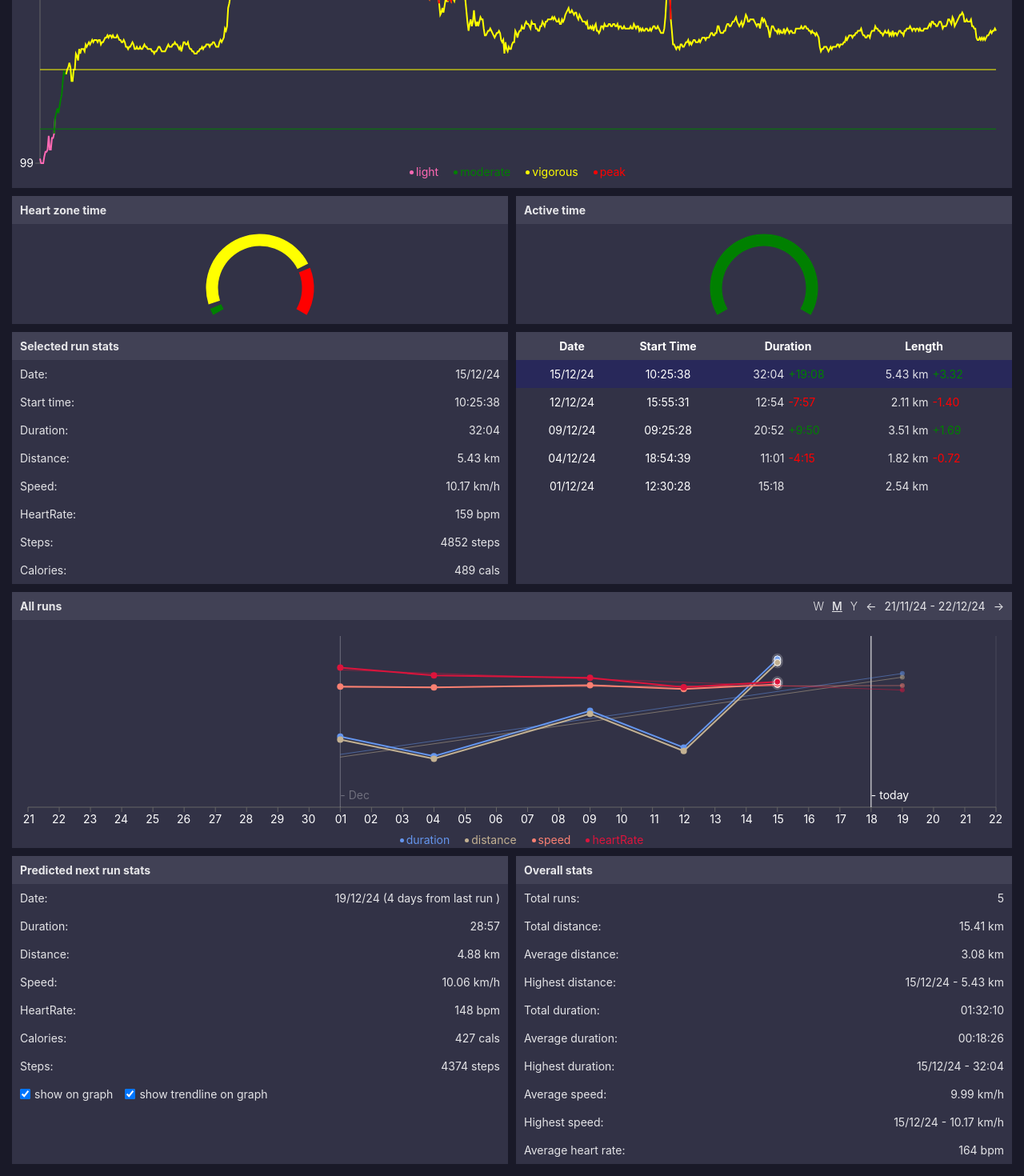
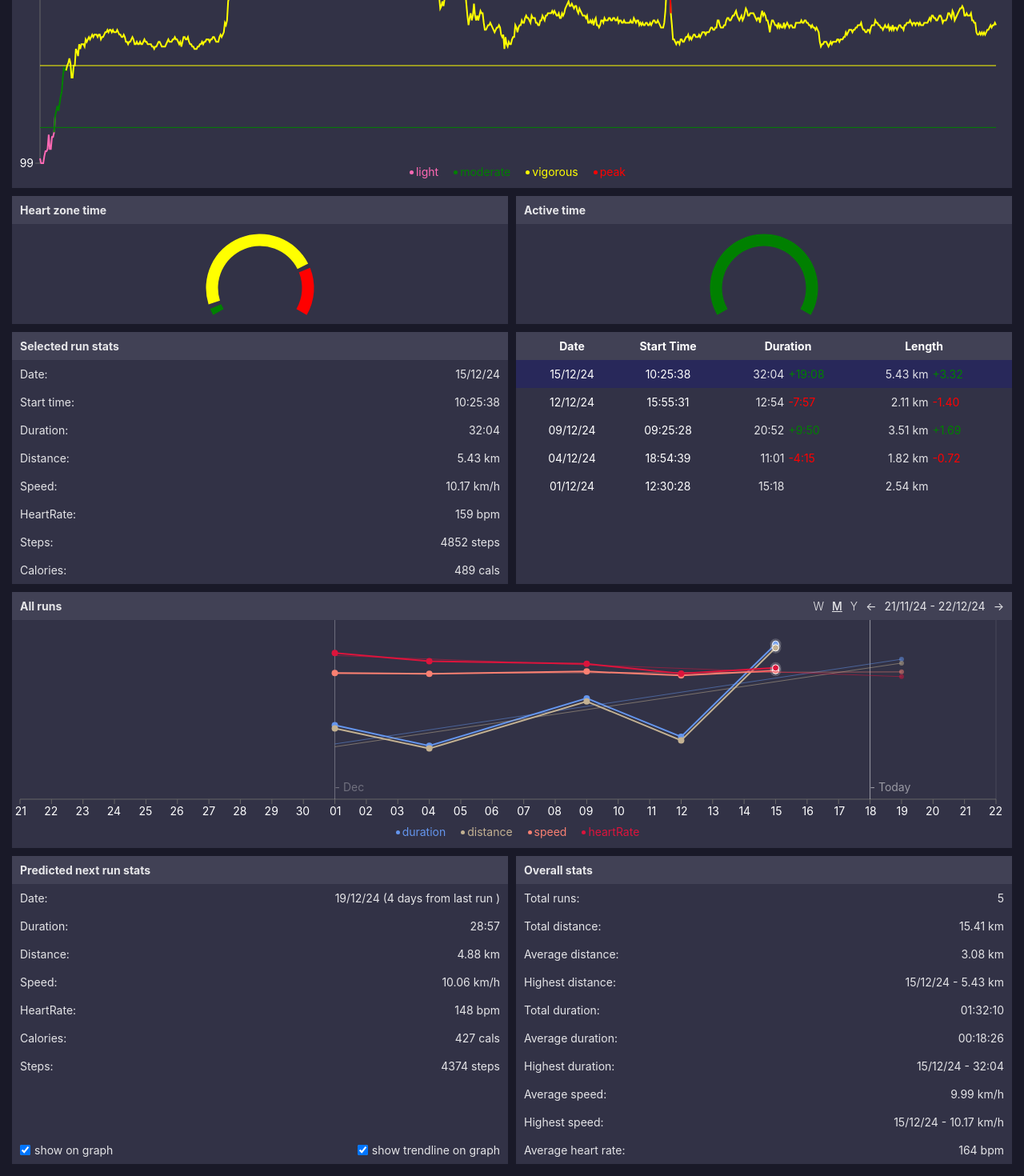
Before and after one commit to daefron/run-tracker, a React (Vite) app: page / in a window 1280 px wide. Shown: the part 100-1570 px from the top of the page at 80% size. Built offline with nearby package versions, Linux system fonts and the light colour scheme.

Commit message:
further css tweaks

```diff
--- a/src/App.css
+++ b/src/App.css
@@ -49,15 +49,11 @@ input {
   line-height: 35px;
   padding-inline: 10px;
 }
+.runItem,
+.statsFooter,
 .listItem {
   display: flex;
   justify-content: space-between;
-  line-height: 35px;
-  padding-inline: 10px;
-}
-.runItem,
-.statsFooter {
-  display: flex;
   line-height: 35px;
   padding-inline: 10px;
 }
@@ -75,9 +71,9 @@ input {
   width: 14.5vw;
 }
 .statsFooter {
-  margin-top: auto;
+  margin-top:auto;
+  justify-self: baseline;
   gap: 15px;
-  padding-inline: 10px;
 }
 .checkHolder {
   display: flex;
@@ -168,6 +164,9 @@ input {
 }
 #predictionStats {
   background-color: rgb(50, 50, 70);
+  display: flex;
+  flex-direction: column;
+  grid-auto-rows: 35px;
   grid-row: 13 / 15;
   grid-column: 1 / 3;
 }
--- a/src/Components/AllChart.jsx
+++ b/src/Components/AllChart.jsx
@@ -196,9 +196,9 @@ export function AllChart({
         x={payload.viewBox.x}
         y={payload.viewBox.y + payload.viewBox.height - 10}
         className="smallFont"
-        fill="white"
+        fill="rgba(255, 255, 255, 0.5)"
       >
-        - today
+        - Today
       </text>
     );
   }
@@ -321,7 +321,7 @@ export function AllChart({
         </div>
       </div>
       <ResponsiveContainer>
-        <LineChart margin={{ top: 20, left: 20, right: 20 }} data={chartData}>
+        <LineChart margin={{ top: 0, left: 10, right: 20, bottom: 10 }} data={chartData}>
           <Legend content={<SmallerLegend />} />
           <XAxis dataKey="date" tick={<SmallerAxisTick />} />
           <YAxis yAxisId="duration" domain={[0, "dataMax + 300000"]} hide />
@@ -336,7 +336,7 @@ export function AllChart({
               yAxisId="distance"
               strokeWidth={1}
               x={todayInGraph}
-              stroke="white"
+              stroke="rgba(255, 255, 255, 0.5)"
               label={<TodayLabel />}
             />
           ) : (
--- a/src/Components/SelectedChart.jsx
+++ b/src/Components/SelectedChart.jsx
@@ -151,7 +151,7 @@ export function SelectedChart({ runs, activeRun, render, setActiveRun }) {
         </div>
         <ResponsiveContainer>
           <LineChart
-            margin={{ top: 20, left: 10, right: 20, bottom: 10 }}
+            margin={{ top: 10, left: 10, right: 20, bottom: 10 }}
             data={chartData}
           >
             <YAxis
```
